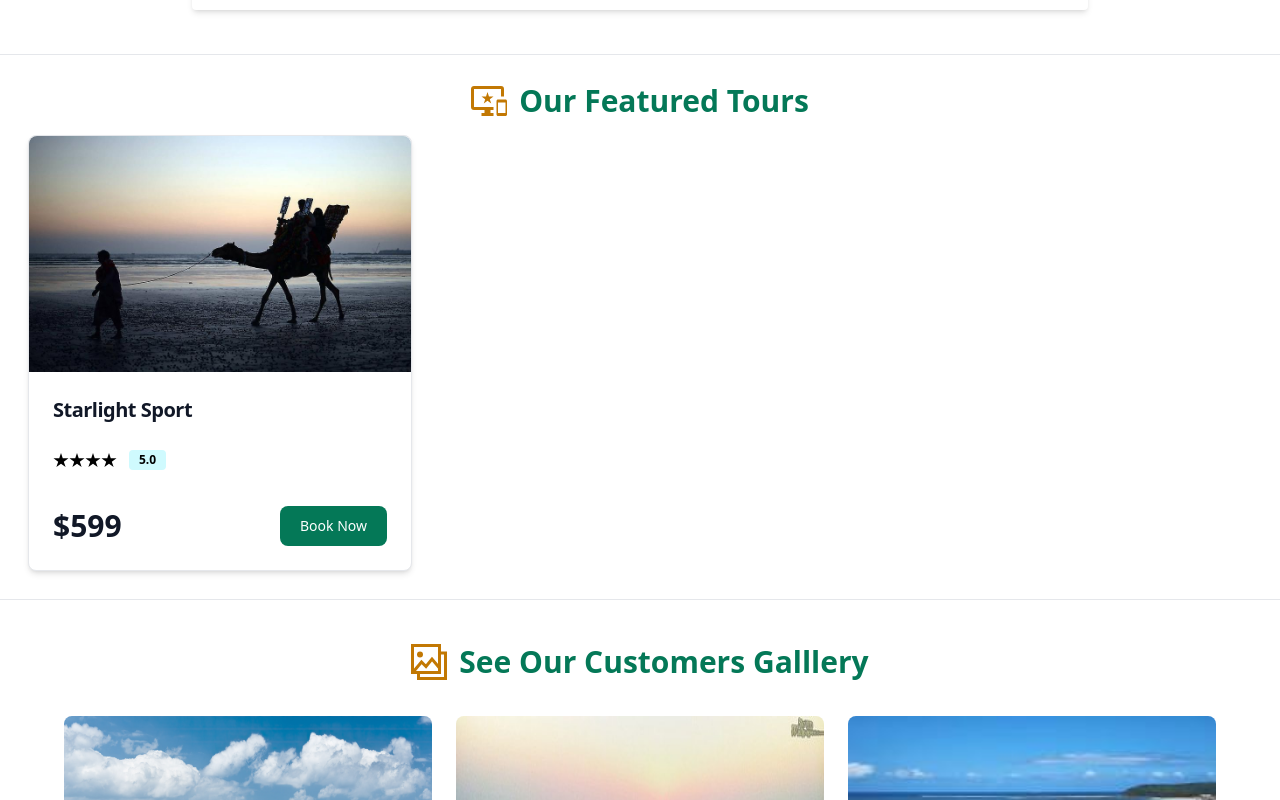
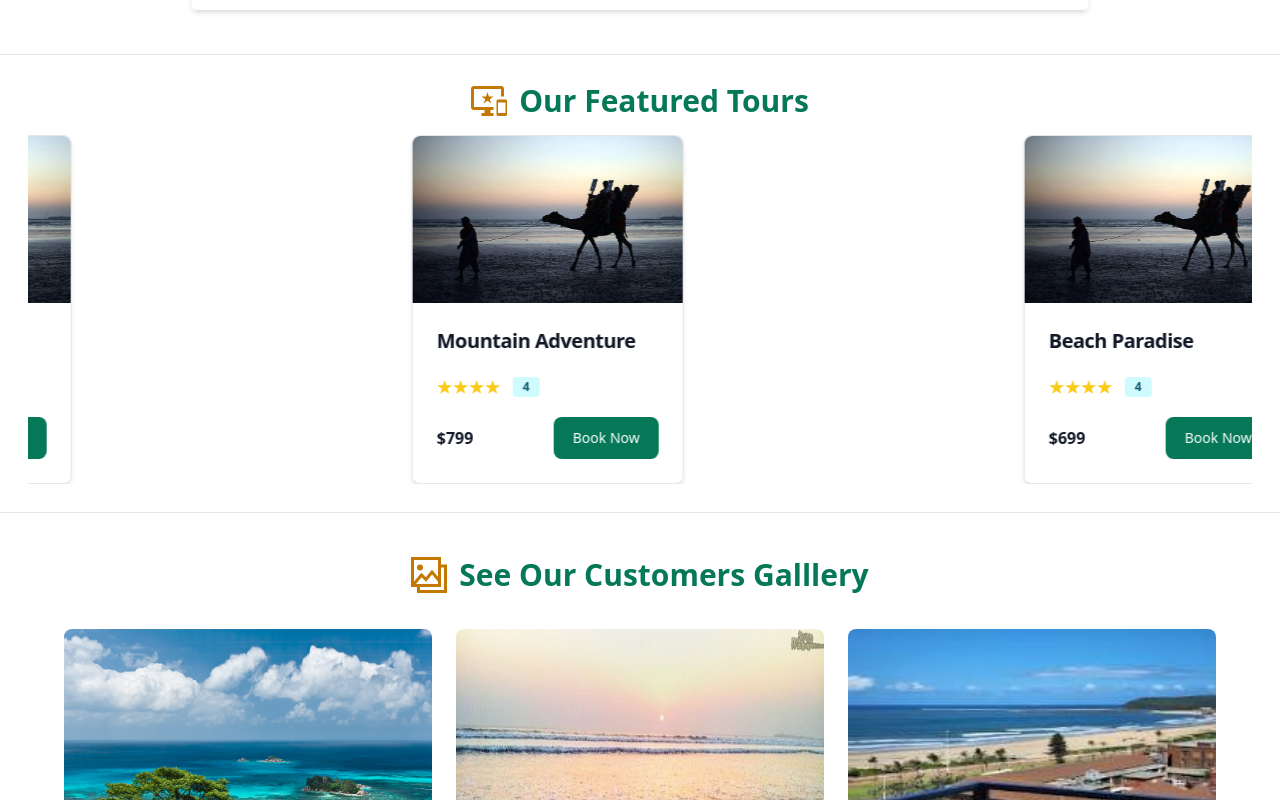
Before and after one commit to ayesharashid11/TripTales-project, a React (Vite) app in the folder client/: page / in a window 1280 px wide. Shown: the part 1260-2060 px from the top of the page. Built offline with nearby package versions, Linux system fonts and the light colour scheme.

Commit message:
slider on tours

```diff
--- a/client/src/components/FeaturedTours.jsx
+++ b/client/src/components/FeaturedTours.jsx
@@ -1,41 +1,219 @@
-import React from 'react'
-import { Card } from "flowbite-react";
+// import React from 'react';
+// import { Button, Card } from "flowbite-react";
+// import { MdOutlineImportantDevices } from "react-icons/md";
+// import { IoStarSharp } from "react-icons/io5";
+// import scene3 from '../assets/scene3.jpg';
+// import "react-multi-carousel/lib/styles.css";
+// import Carousel from "react-multi-carousel";
+// const featuredTours = [
+//   {
+//     id: 1,
+//     title: "Starlight Sport",
+//     image: scene3,
+//     rating: 5,
+//     price: 599
+//   },
+//   {
+//     id: 2,
+//     title: "Mountain Adventure",
+//     image: scene3,
+//     rating: 4,
+//     price: 799
+//   },
+//   {
+//     id: 3,
+//     title: "Beach Paradise",
+//     image: scene3,
+//     rating: 4,
+//     price: 699
+//   },
+//   {
+//     id: 4,
+//     title: "Beach Paradise",
+//     image: scene3,
+//     rating: 4,
+//     price: 699
+//   },
+//   {
+//     id: 5,
+//     title: "Beach Paradise",
+//     image: scene3,
+//     rating: 4,
+//     price: 699
+// },
+// ];
+
+// const FeaturedTours = () => {
+//   const responsive = {
+//     superLargeDesktop: {
+//         breakpoint: { max: 4000, min: 3000 },
+//         items: 5
+//     },
+//     desktop: {
+//         breakpoint: { max: 3000, min: 1024 },
+//         items: 3
+//     },
+//     tablet: {
+//         breakpoint: { max: 1024, min: 464 },
+//         items: 2
+//     },
+//     mobile: {
+//         breakpoint: { max: 464, min: 0 },
+//         items: 1
+//     }
+// };
+//   return (
+//     <div className='p-7'>
+//       <h2 className="text-3xl flex items-center justify-center text-emerald-700 font-semibold mb-4">
+//         <MdOutlineImportantDevices className='text-4xl mr-3 text-yellow-500' /> Our Featured Tours
+//       </h2>
+
+//       <div className="grid grid-cols-1 sm:grid-cols-2 md:grid-cols-3 lg:grid-cols-4 gap-6">
+//         {featuredTours.map(tour => (
+//           <Card
+//             key={tour.id}
+//             className="w-[17rem]"
+//             imgAlt={tour.title}
+//             imgSrc={tour.image}
+//           >
+//             <h5 className="text-xl font-semibold tracking-tight text-gray-900">
+//               {tour.title}
+//             </h5>
+//             <div className="mb-3 mt-1.5 flex items-center">
+//               {Array(tour.rating).fill().map((_, i) => (
+//                 <IoStarSharp key={i} className="text-yellow-300" />
+//               ))}
+//               <span className="ml-3 mr-2 rounded bg-cyan-100 px-2.5 py-0.5 text-xs font-semibold text-cyan-800">
+//                 {tour.rating}
+//               </span>
+//             </div>
+//             <div className="flex items-center justify-between">
+//               <span className="text-md font-bold text-gray-900">${tour.price}</span>
+//               <Button
+//                 className="rounded-lg bg-emerald-700 p-1 text-center text-sm font-medium text-white hover:bg-cyan-800"
+//               >
+//                 Book Now
+//               </Button>
+//             </div>
+//           </Card>
+//         ))}
+//       </div>
+//     </div>
+//   );
+// };
+
+// export default FeaturedTours;
+
+import React from 'react';
+import { Button, Card } from "flowbite-react";
 import { MdOutlineImportantDevices } from "react-icons/md";
 import { IoStarSharp } from "react-icons/io5";
 import scene3 from '../assets/scene3.jpg';
+import "react-multi-carousel/lib/styles.css";
+import Carousel from "react-multi-carousel";
+
+const featuredTours = [
+  {
+    id: 1,
+    title: "Starlight Sport",
+    image: scene3,
+    rating: 5,
+    price: 599
+  },
+  {
+    id: 2,
+    title: "Mountain Adventure",
+    image: scene3,
+    rating: 4,
+    price: 799
+  },
+  {
+    id: 3,
+    title: "Beach Paradise",
+    image: scene3,
+    rating: 4,
+    price: 699
+  },
+  {
+    id: 4,
+    title: "City Lights",
+    image: scene3,
+    rating: 4,
+    price: 699
+  },
+  {
+    id: 5,
+    title: "Nature Escape",
+    image: scene3,
+    rating: 4,
+    price: 699
+  },
+];
+
 const FeaturedTours = () => {
+  const responsive = {
+    superLargeDesktop: {
+      breakpoint: { max: 4000, min: 3000 },
+      items: 5
+    },
+    desktop: {
+      breakpoint: { max: 3000, min: 1024 },
+      items: 3
+    },
+    tablet: {
+      breakpoint: { max: 1024, min: 464 },
+      items: 2
+    },
+    mobile: {
+      breakpoint: { max: 464, min: 0 },
+      items: 1
+    }
+  };
+
   return (
     <div className='p-7'>
       <h2 className="text-3xl flex items-center justify-center text-emerald-700 font-semibold mb-4">
-            <MdOutlineImportantDevices className='text-4xl mr-3 text-yellow-500'/> Our Featured Tours
+        <MdOutlineImportantDevices className='text-4xl mr-3 text-yellow-500' /> Our Featured Tours
       </h2>
 
+      <Carousel
+        responsive={responsive}
+        autoPlay={true}
+        autoPlaySpeed={1000}
+        autoPlayInterval={1000}
+        infinite={true}
+      >
+        {featuredTours.map(tour => (
           <Card
-      className="max-w-sm"
-      imgAlt="  Starlight Sport"
-      imgSrc={scene3}
+            key={tour.id}
+            className="w-[17rem] mx-2"
+            imgAlt={tour.title}
+            imgSrc={tour.image}
           >
-        <h5 className="text-xl font-semibold tracking-tight text-gray-900 dark:text-white">
-         Starlight Sport
+            <h5 className="text-xl font-semibold tracking-tight text-gray-900">
+              {tour.title}
             </h5>
-      <div className="mb-5 mt-2.5 flex items-center">
-      <IoStarSharp/><IoStarSharp/><IoStarSharp/><IoStarSharp/>
-        <span className="ml-3 mr-2 rounded bg-cyan-100 px-2.5 py-0.5 text-xs font-semibold text-cyan-8000">
-          5.0
+            <div className="mb-1 mt-1.5 flex items-center">
+              {Array(tour.rating).fill().map((_, i) => (
+                <IoStarSharp key={i} className="text-yellow-300" />
+              ))}
+              <span className="ml-3 mr-2 rounded bg-cyan-100 px-2.5 py-0.5 text-xs font-semibold text-cyan-800">
+                {tour.rating}
               </span>
             </div>
             <div className="flex items-center justify-between">
-        <span className="text-3xl font-bold text-gray-900 dark:text-white">$599</span>
-        <a
-          href="#"
-          className="rounded-lg bg-emerald-700 px-5 py-2.5 text-center text-sm font-medium text-white hover:bg-cyan-800  "
+              <span className="text-md font-bold text-gray-900">${tour.price}</span>
+              <Button
+                className="rounded-lg bg-emerald-700 p-0.5 text-center text-sm font-medium text-white hover:bg-cyan-800"
               >
                 Book Now
-        </a>
+              </Button>
             </div>
           </Card>
+        ))}
+      </Carousel>
     </div>
-  )
-}
+  );
+};
 
-export default FeaturedTours
+export default FeaturedTours;
```
Lines whose indentation alone changed are shown as unchanged.
